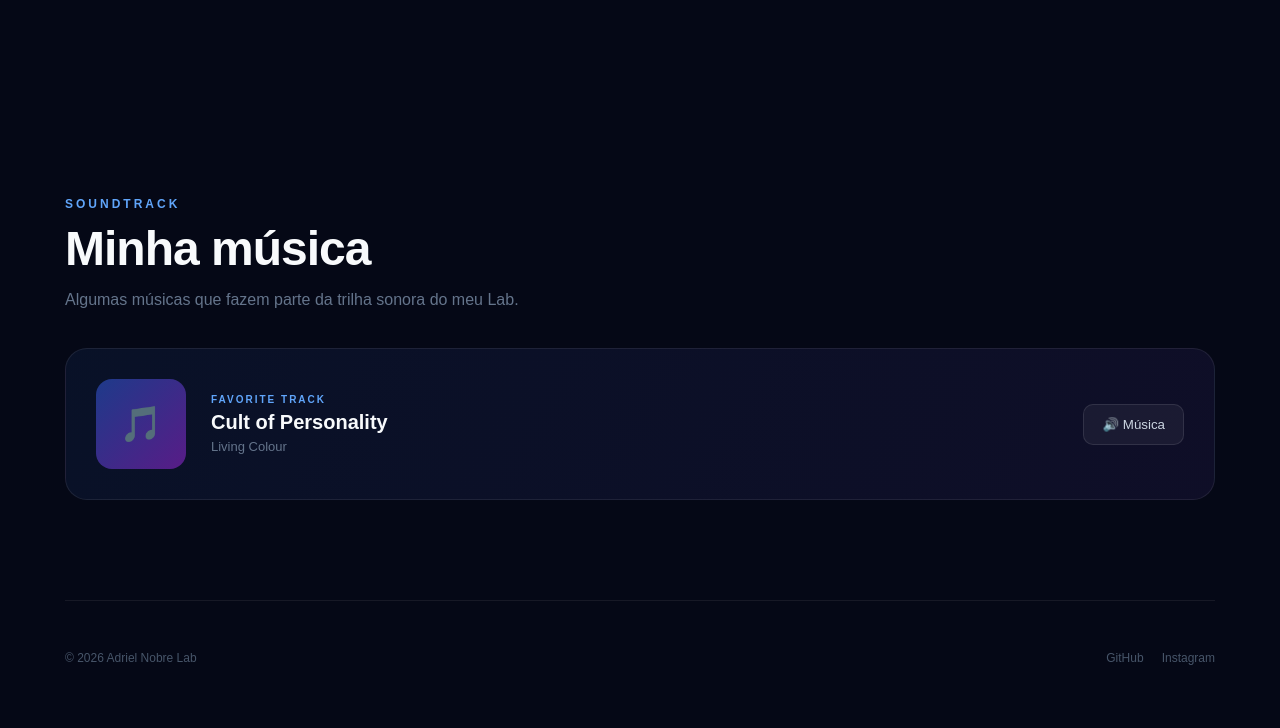
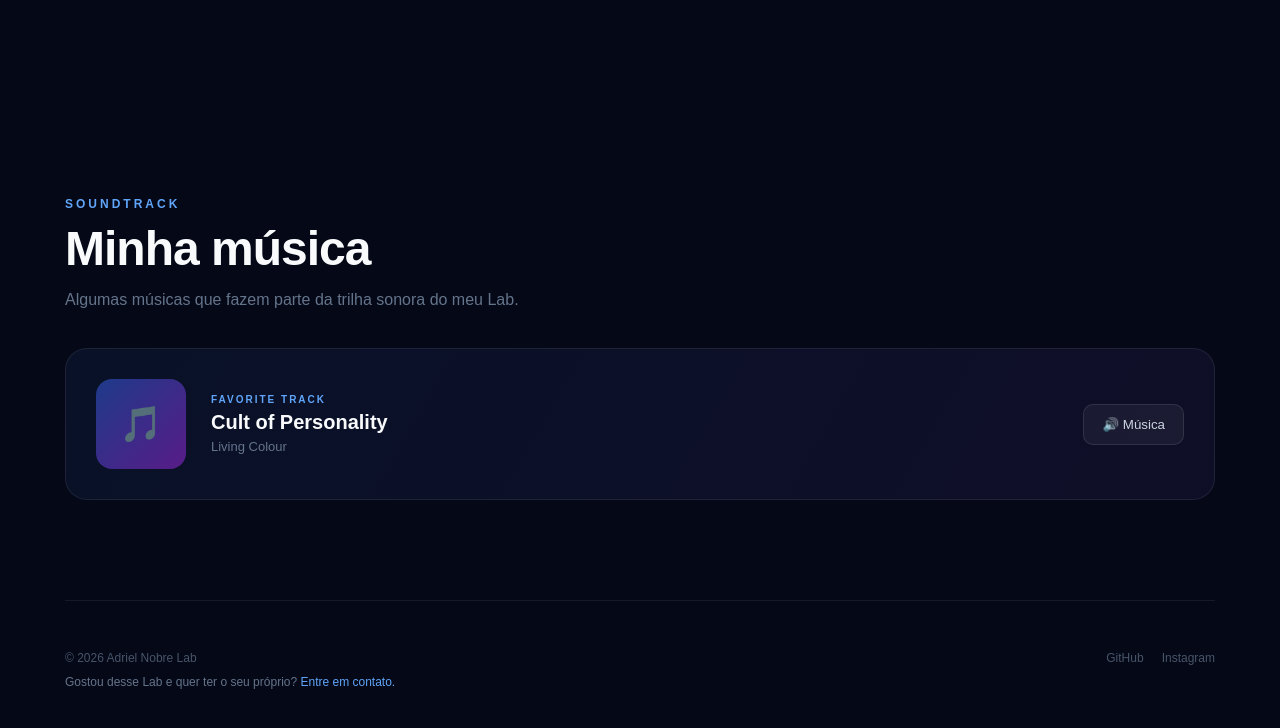
Before and after one commit to Adriel-Nobre/Adriel-Nobre.github.io, a plain HTML site: page index.html in a window 1280 px wide. Shown: the part 3776-4504 px from the top of the page. Before the commit the page ends 4476 px from the top, so only its background shows below. Drawn offline with Linux system fonts and the light colour scheme.

Commit message:
Update index.html

```diff
--- a/index.html
+++ b/index.html
@@ -616,6 +616,20 @@
             color: #475569;
             font-size: 12px;
         }
+        .footer-about p {
+    margin-top: 8px;
+    color: #64748b;
+    line-height: 1.6;
+}
+
+.footer-about p a {
+    color: #60a5fa;
+    transition: 0.2s;
+}
+
+.footer-about p a:hover {
+    color: #93c5fd;
+}
 
         .footer-links {
             display: flex;
@@ -1295,9 +1309,25 @@
 
 <footer>
 
-    <div>
-        © 2026 Adriel Nobre Lab
+    <div class="footer-about">
+
+        <div>
+            © 2026 Adriel Nobre Lab
+        </div>
+
+        <p>
+            Gostou desse Lab e quer ter o seu próprio?
+            <a
+                href="https://www.instagram.com/adriel_snobre/"
+                target="_blank"
+                rel="noopener noreferrer"
+            >
+                Entre em contato.
+            </a>
+        </p>
+
     </div>
+
 
     <div class="footer-links">
 
```
